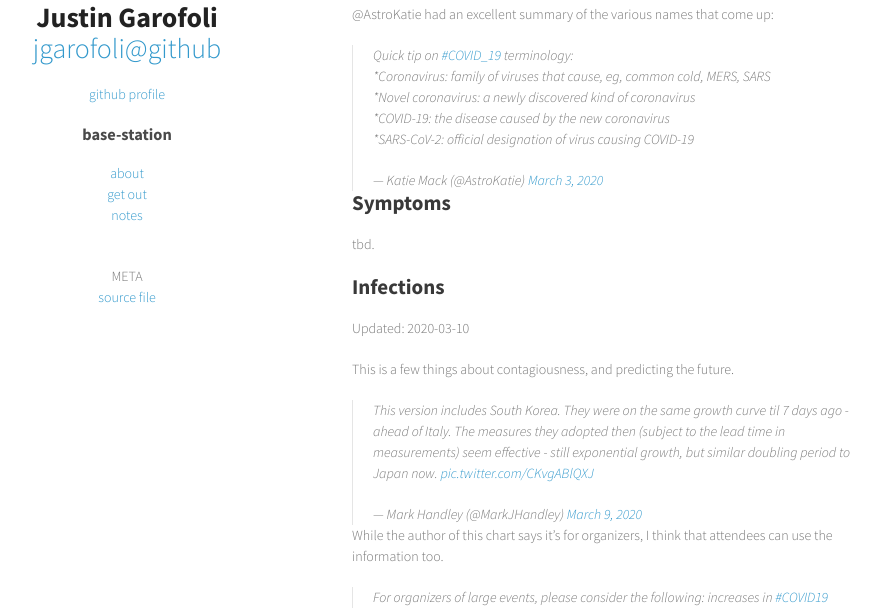
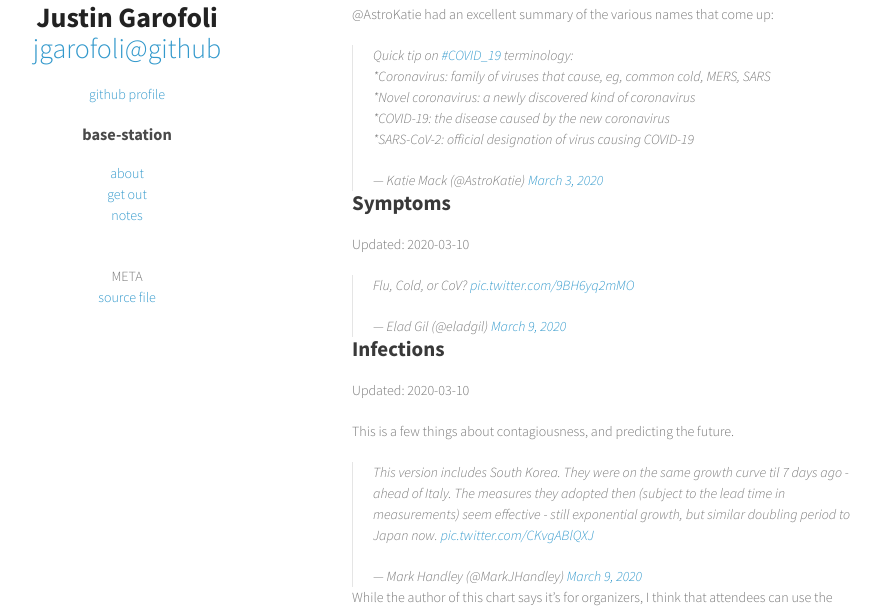
Before and after one commit to jgarofoli/jgarofoli.github.io, a Jekyll site: the page built from covid19/index.md, in a window 1280 px wide and 900 px high, cut to the strip 292-900 px from the top of the window. Shown: the whole strip, without its empty margins (218-1099 px from the left). Built offline with Jekyll 4.4.1, drawn with Linux system fonts in a browser that asks for light colours; comment, search, counter and statistics services are not loaded.

Commit message:
Added symptoms

```diff
--- a/covid19/index.md
+++ b/covid19/index.md
@@ -19,7 +19,9 @@ Updated: 2020-03-10
 
 ## Symptoms
 
-tbd.
+Updated: 2020-03-10
+
+<blockquote class="twitter-tweet"><p lang="en" dir="ltr">Flu, Cold, or CoV? <a href="https://t.co/9BH6yq2mMO">pic.twitter.com/9BH6yq2mMO</a></p>&mdash; Elad Gil (@eladgil) <a href="https://twitter.com/eladgil/status/1236874958275403776?ref_src=twsrc%5Etfw">March 9, 2020</a></blockquote> <script async src="https://platform.twitter.com/widgets.js" charset="utf-8"></script>
 
 ## Infections
 
```
